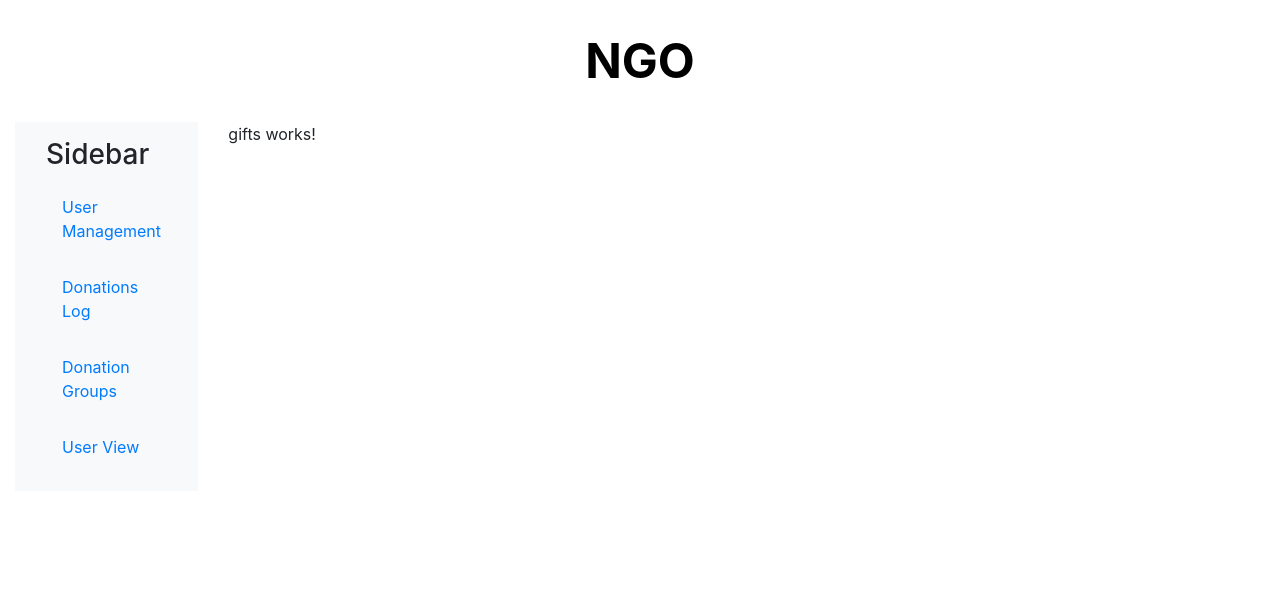
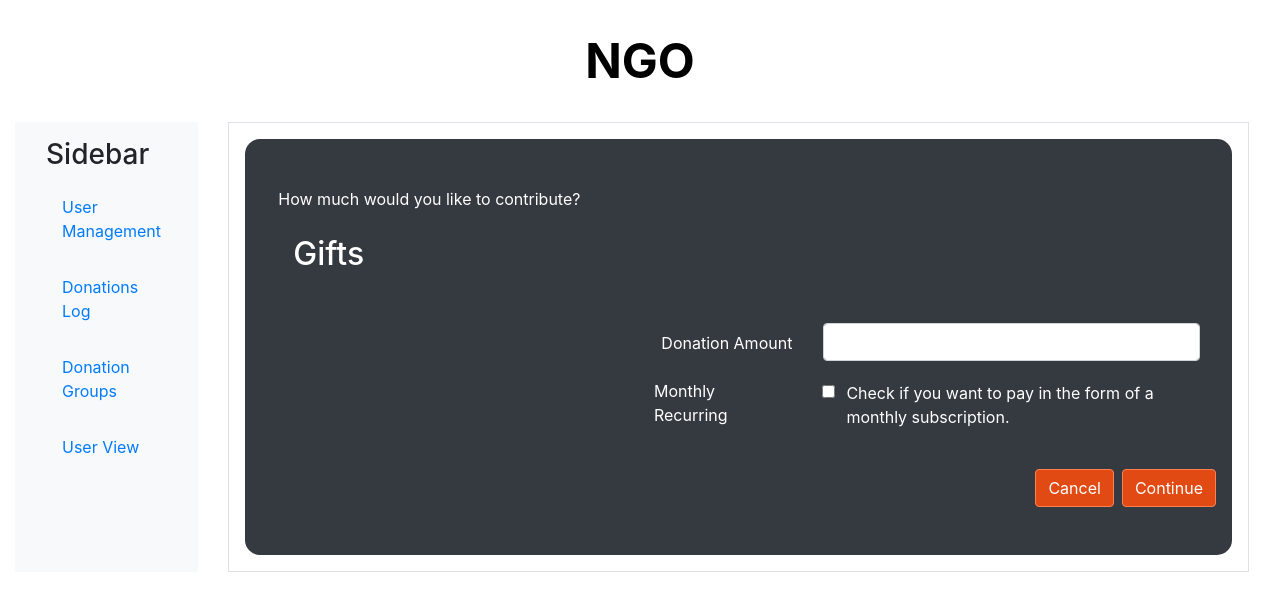
Before and after one commit to loganrennick/ngodonate, an Angular app: page /gifts in a window 1280 px wide. Shown: the top 610 px of the page. Built offline with nearby package versions, Linux system fonts and the light colour scheme.

Commit message:
added preliminary gifts and shopping cart components

```diff
--- a/src/app/donation-log/donation-log.component.html
+++ b/src/app/donation-log/donation-log.component.html
@@ -1,4 +1,5 @@
 <div class="p-3 border mr-3">
+    <div class="p-4">
         <h3 class="pb-3">Donations Log</h3>
         <table class="table table-bordered">
             <thead>
@@ -19,3 +20,4 @@
             </tbody>
         </table>
     </div>
+</div>
--- a/src/app/donation-start/donation-start.component.html
+++ b/src/app/donation-start/donation-start.component.html
@@ -1,5 +1,5 @@
 <div class="p-3 border mr-3">
-    <div>
+    <div class="p-4">
         <h3 class="pb-3">Ready to Donate?</h3>
         <div>
             <p>Please select the NGO you wish to donate to.</p>
--- a/src/app/donation-type-management/donation-type-management.component.html
+++ b/src/app/donation-type-management/donation-type-management.component.html
@@ -1,5 +1,4 @@
 <div class="p-3 border mr-3">
-
 
     <div class="d-flex justify-content-between p-4">
         <h3 class="ml-2">Donation Groups</h3>
--- a/src/app/gifts/gifts.component.css
+++ b/src/app/gifts/gifts.component.css
@@ -0,0 +1,7 @@
+.btn-orange {
+    background-color: rgb(226, 74, 19) !important;
+    border-color: coral;
+}
+.btn-orange:hover,  .btn-orange:active, .btn-orange:visited  {
+    background-color: rgb(187, 58, 11) !important;
+}
--- a/src/app/gifts/gifts.component.html
+++ b/src/app/gifts/gifts.component.html
@@ -1 +1,38 @@
-<p>gifts works!</p>
+<div class="p-3 border mr-3">
+    <div style="background-color: #343a40; color: white; border-radius: 15px;">
+        <div class="row pl-5 pt-5">
+            <p>How much would you like to contribute?</p>
+        </div>
+        <div class="row pb-5 justify-content-center">
+            <div class="col-5">
+                <h2 class="pl-5 pt-2">Gifts</h2>
+            </div>
+            <div class="col-2 mt-5">
+                <div class="mt-5 row float-right mr-3">
+                    <label class="mt-2">{{"Donation Amount" }}</label>
+                </div>
+                <div class="mt-3 row float-right mr-3">
+                    <label class="form-check-label">Monthly Recurring</label>
+                </div>
+            </div>
+            <div class="col-5 mt-5">
+                <div class="mr-3">
+                    <div class="mt-5 row mr-3">
+                        <input type='text' class="form-control">
+                    </div>
+                    <div class="mt-3 row ml-1">
+                        <input type='checkbox' class="form-check-input mt-2">
+                        <p class=" ml-1 mt-1 mr-3">Check if you want to pay in the form of a monthly subscription.
+                        </p>
+                    </div>
+                </div>
+            </div>
+            <div class="col-12">
+                <div class="mt-4 row mr-3 d-flex flex-row-reverse">
+                    <div class="btn btn-secondary btn-orange" (click)="continue()">Continue</div>
+                    <div class="btn btn-secondary btn-orange mr-2" (click)="cancel()">Cancel</div>
+                </div>
+            </div>
+        </div>
+    </div>
+</div>
--- a/src/app/gifts/gifts.component.ts
+++ b/src/app/gifts/gifts.component.ts
@@ -1,4 +1,5 @@
 import { Component, OnInit } from '@angular/core';
+import { Router } from '@angular/router';
 
 @Component({
   selector: 'app-gifts',
@@ -7,9 +8,18 @@ import { Component, OnInit } from '@angular/core';
 })
 export class GiftsComponent implements OnInit {
 
-  constructor() { }
+  constructor(private router: Router) { }
 
   ngOnInit(): void {
   }
 
+  cancel() {
+    this.router.navigate(['/personal-information/']);
+  }
+
+  continue() {
+    this.router.navigate(['/shopping-cart/']);
+  }
+
+
 }
--- a/src/app/personal-information/personal-information.component.html
+++ b/src/app/personal-information/personal-information.component.html
@@ -1,50 +1,53 @@
 <div class="p-3 border mr-3">
     <div style="background-color: #343a40; color: white; border-radius: 15px;">
-        <div class="row justify-content-center py-5">
+        <div class="row pl-5 pt-5">
+            <p>Thank you for your choice to donate. Before we can proceed, we need some information from you first.</p>
+        </div>
+        <div class="row pb-5 justify-content-center">
             <div class="col-5">
-                <h3 class="pl-5">PERSONAL INFORMATION</h3>
+                <h2 class="pl-5 pt-2">Personal Information</h2>
             </div>
             <div class="col-7 mt-5">
                 <div class="mr-3">
                     <div class="mt-5 row mr-3 d-flex flex-row-reverse">
-                        <label class="mr-3 mt-2 order-2 ">{{"First Name" | uppercase}}</label>
+                        <label class="mr-3 mt-2 order-2 ">{{"First Name" }}</label>
                         <input type='text' class="form-control w-75 order-1">
                     </div>
                     <div class="mt-3 row mr-3 d-flex flex-row-reverse">
-                        <label class="mr-3 mt-2 order-2 ">{{"Last Name" | uppercase}}</label>
+                        <label class="mr-3 mt-2 order-2 ">{{"Last Name" }}</label>
                         <input type='text' class="form-control w-75 order-1">
                     </div>
                     <div class="mt-3 row mr-3 d-flex flex-row-reverse">
-                        <label class="mr-3 mt-2 order-2 ">{{"Phone #" | uppercase}}</label>
+                        <label class="mr-3 mt-2 order-2 ">{{"Phone #"}}</label>
                         <input type='text' class="form-control w-75 order-1">
                     </div>
                     <div class="mt-3 row mr-3 d-flex flex-row-reverse">
-                        <label class="mr-3 mt-2 order-2 ">{{"Email Address" | uppercase}}</label>
+                        <label class="mr-3 mt-2 order-2 ">{{"Email Address"}}</label>
                         <input type='text' class="form-control w-75 order-1">
                     </div>
                     <div class="mt-3 row mr-3 d-flex flex-row-reverse">
-                        <label class="mr-3 mt-2 order-2 ">{{"Address" | uppercase}}</label>
+                        <label class="mr-3 mt-2 order-2 ">{{"Address" }}</label>
                         <input type='text' class="form-control w-75 order-1">
                     </div>
                     <div class="mt-3 row mr-3 d-flex flex-row-reverse">
-                        <label class="mr-3 mt-2 order-2 ">{{"City" | uppercase}}</label>
+                        <label class="mr-3 mt-2 order-2 ">{{"City" }}</label>
                         <input type='text' class="form-control w-75 order-1">
                     </div>
                     <div class="mt-3 row mr-3 d-flex flex-row-reverse">
-                        <label class="mr-3 mt-2 order-2 ">{{"State" | uppercase}}</label>
+                        <label class="mr-3 mt-2 order-2 ">{{"State"}}</label>
                         <input type='text' class="form-control w-75 order-1">
                     </div>
                     <div class="mt-3 row mr-3 d-flex flex-row-reverse">
-                        <label class="mr-3 mt-2 order-2 ">{{"Country" | uppercase}}</label>
+                        <label class="mr-3 mt-2 order-2 ">{{"Country"}}</label>
                         <input type='text' class="form-control w-75 order-1">
                     </div>
                     <div class="mt-3 row mr-3 d-flex flex-row-reverse">
-                        <label class="mr-3 mt-2 order-2 ">{{"Zip" | uppercase}}</label>
+                        <label class="mr-3 mt-2 order-2 ">{{"Zip"}}</label>
                         <input type='text' class="form-control w-75 order-1">
                     </div>
                     <div class="mt-5 row mr-3 d-flex flex-row-reverse">
-                        <div class="btn btn-secondary btn-orange">CONTINUE</div>
-                        <div class="btn btn-secondary btn-orange mr-2">CANCEL</div>
+                        <div class="btn btn-secondary btn-orange" (click)="continue()">Continue</div>
+                        <div class="btn btn-secondary btn-orange mr-2" (click)="cancel()">Cancel</div>
                     </div>
                 </div>
             </div>
--- a/src/app/personal-information/personal-information.component.ts
+++ b/src/app/personal-information/personal-information.component.ts
@@ -1,4 +1,5 @@
 import { Component, OnInit } from '@angular/core';
+import { Router } from '@angular/router';
 
 @Component({
   selector: 'app-personal-information',
@@ -7,9 +8,18 @@ import { Component, OnInit } from '@angular/core';
 })
 export class PersonalInformationComponent implements OnInit {
 
-  constructor() { }
+  constructor(private router: Router) { }
 
   ngOnInit(): void {
   }
 
+  cancel() {
+    this.router.navigate(['/donation-start/']);
+  }
+
+  continue() {
+    this.router.navigate(['/gifts/']);
+  }
+
+
 }
--- a/src/app/shopping-cart/shopping-cart.component.css
+++ b/src/app/shopping-cart/shopping-cart.component.css
@@ -0,0 +1,7 @@
+.btn-orange {
+    background-color: rgb(226, 74, 19) !important;
+    border-color: coral;
+}
+.btn-orange:hover,  .btn-orange:active, .btn-orange:visited  {
+    background-color: rgb(187, 58, 11) !important;
+}
--- a/src/app/shopping-cart/shopping-cart.component.html
+++ b/src/app/shopping-cart/shopping-cart.component.html
@@ -1,14 +1,11 @@
 <div class="p-3 border mr-3">
-    <div class="row justify-content-center py-5">
-        <div class="col-5">
-            <h3 class="pb-3">Personal Information</h3>
+    <div style="background-color: #343a40; color: white; border-radius: 15px;">
+        <div class="row pb-5">
+            <h2 class="pl-5 pt-5">Shopping Cart</h2>
         </div>
-        <div class="col-7">
-            <div class="mt-5">
-                <label>First Name</label>
-                <input type='text' name="firstName" class="form-control">
-            </div>
-
+        <div class="my-4 pb-5 row mr-3 d-flex flex-row-reverse">
+            <div class="btn btn-secondary btn-orange" (click)="continue()">Continue</div>
+            <div class="btn btn-secondary btn-orange mr-2" (click)="cancel()">Cancel</div>
         </div>
     </div>
 </div>
--- a/src/app/shopping-cart/shopping-cart.component.ts
+++ b/src/app/shopping-cart/shopping-cart.component.ts
@@ -1,4 +1,5 @@
 import { Component, OnInit } from '@angular/core';
+import { Router } from '@angular/router';
 
 @Component({
   selector: 'app-shopping-cart',
@@ -7,9 +8,17 @@ import { Component, OnInit } from '@angular/core';
 })
 export class ShoppingCartComponent implements OnInit {
 
-  constructor() { }
+  constructor(private router: Router) { }
 
   ngOnInit(): void {
   }
 
+  cancel() {
+    this.router.navigate(['/gifts/']);
+  }
+
+  continue() {
+    this.router.navigate(['/thank-you/']);
+  }
+
 }
--- a/src/app/user-management/user-management.component.html
+++ b/src/app/user-management/user-management.component.html
@@ -1,4 +1,5 @@
 <div class="p-3 border mr-3">
+    <div class="p-4">
         <h3 class="pb-3">User Management</h3>
         <table class="table table-bordered">
             <thead>
@@ -8,7 +9,8 @@
                     <th>Email</th>
                     <th>Role</th>
                     <th class="text-center">
-                    <button type="button" class="btn btn-primary mr-2 py-0 px-4" (click)="addUser()">Add User</button>
+                        <button type="button" class="btn btn-primary mr-2 py-0 px-4" (click)="addUser()">Add
+                            User</button>
                     </th>
                 </tr>
             </thead>
@@ -20,11 +22,14 @@
                     <td>{{user.userRole}}</td>
                     <td class="text-center d-flex justify-content-between">
                         <div class="w-100">
-                        <button type="button" class="btn btn-primary mr-2 py-0 w-25" (click)="editUser()">Edit</button>
-                        <button type="button" class="btn btn-danger mr-2 py-0 w-25" (click)="deleteUser(user)">Delete</button>
+                            <button type="button" class="btn btn-primary mr-2 py-0 w-25"
+                                (click)="editUser()">Edit</button>
+                            <button type="button" class="btn btn-danger mr-2 py-0 w-25"
+                                (click)="deleteUser(user)">Delete</button>
                         </div>
                     </td>
                 </tr>
             </tbody>
         </table>
     </div>
+</div>
```
Lines whose indentation alone changed are shown as unchanged.
